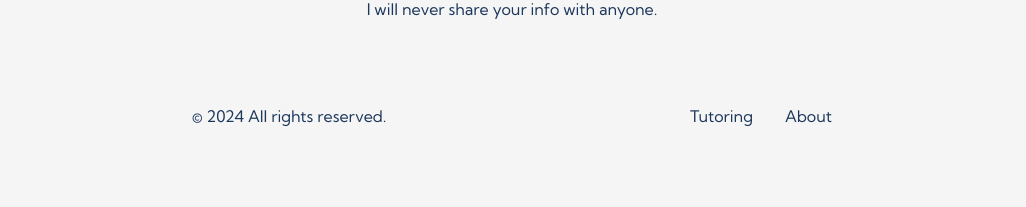
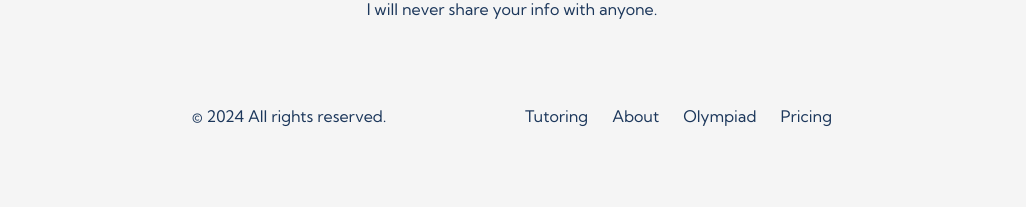
Before and after one commit to GG1982/Jekyll-ggmaths, a Jekyll site: the page built from pages/index.html, in a window 1280 px wide. Shown: the part 5298-5505 px from the top of the page, without its empty margins (128-1154 px from the left). Built offline with Jekyll 4.4.1, drawn with Linux system fonts in a browser that asks for light colours.

Commit message:
fix footer

```diff
--- a/_includes/footer.html
+++ b/_includes/footer.html
@@ -4,6 +4,8 @@
         <ul role="list">
             <li><a href="/#tutoring"class="nav-link">Tutoring</a></li>
             <li><a href="/#about"class="nav-link">About</a></li>
+            <li><a href="/#youtube" class="nav-link">Olympiad</a></li>
+            <li><a href="/#pricing" class="nav-link">Pricing</a></li>
             <!-- <li><a href="/#pricing"class="nav-link">Pricing</a></li> -->
         </ul>
     </nav>
--- a/_sass/base.scss
+++ b/_sass/base.scss
@@ -535,5 +535,6 @@
 
 .nav-footer > ul {
   display: flex;
-  gap: 2rem
+  flex-wrap: wrap;
+  gap: 1.5rem;
 }
```
Also changed, not shown: 8 other files.
